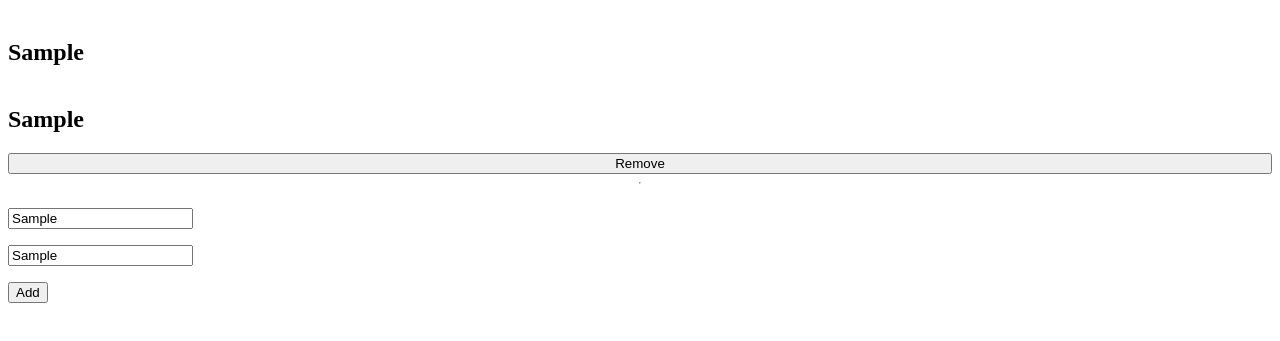
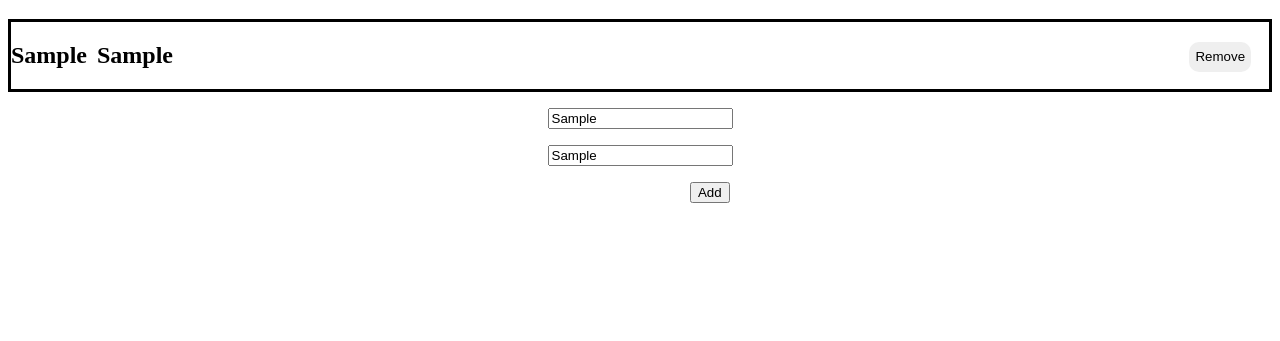
Before and after one commit to Alzubair98/Awesome-books, a plain HTML site: page index.html in a window 1280 px wide. Both pictures are taken after typing "Sample", "Sample" into the empty fields and a click on the button "Add". Shown: the part 61-402 px from the top of the page. Drawn offline with Linux system fonts and the light colour scheme.

Commit message:
adding style

```diff
--- a/index.js
+++ b/index.js
@@ -25,7 +25,11 @@ function createBook({ title, author }, index) {
   const bookName = document.createElement('h2');
   const bookAuthor = document.createElement('h2');
   const removeButton = document.createElement('button');
-  const hr = document.createElement('hr');
+
+  //adding classes to items
+  bookName.classList.add("title-author");
+  bookAuthor.classList.add("title-author");
+  removeButton.classList.add("remove-btn")
 
   divforbook.classList.add('book-div');
   // elements contects
@@ -39,7 +43,7 @@ function createBook({ title, author }, index) {
     localStorage.setItem('books', JSON.stringify(newbook));
   });
 
-  divforbook.append(bookName, bookAuthor, removeButton, hr);
+  divforbook.append(bookName, bookAuthor, removeButton);
 
   booksContiner.appendChild(divforbook);
 }
--- a/style.css
+++ b/style.css
@@ -5,7 +5,35 @@
   margin: 1rem 0 1rem 0;
 }
 
+
+.title-author{
+  margin-right: 10px;
+}
+
+.remove-btn{
+  height: 30px;
+  border-radius: 10px;
+  border: 3px;
+  margin-top: 20px;
+  position: relative;
+  left: 80%;
+}
+
 .book-div {
   display: flex;
+  flex-direction: row;
+  border-color: black;
+  border-width: 3px;
+  border-style: solid;
+}
+
+.add-books-section{
+  display: flex;
   flex-direction: column;
+  width: 100%;
+  align-items: center;
 }
+
+.add-button{
+  margin-left: 77%;
+}
```
